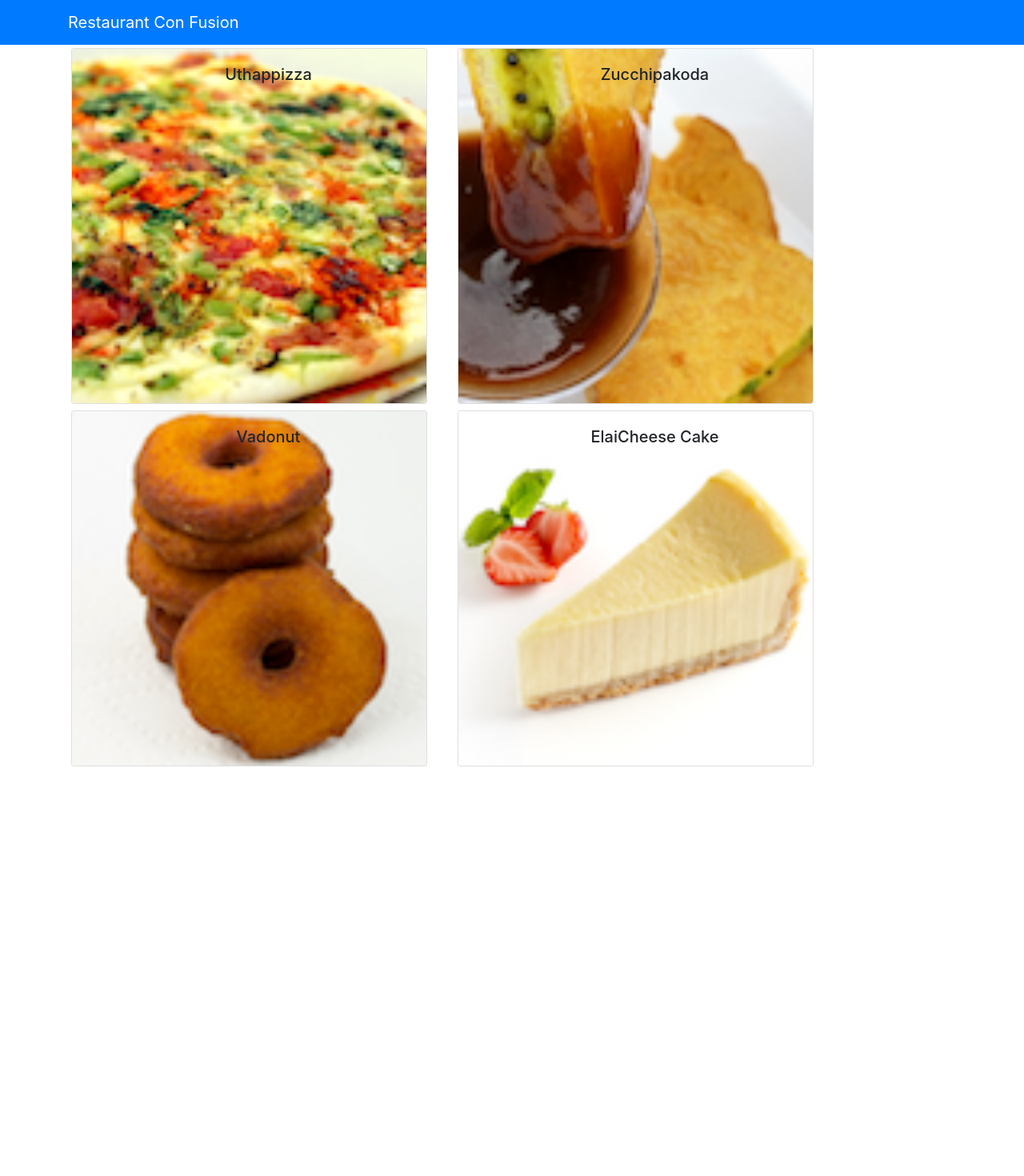
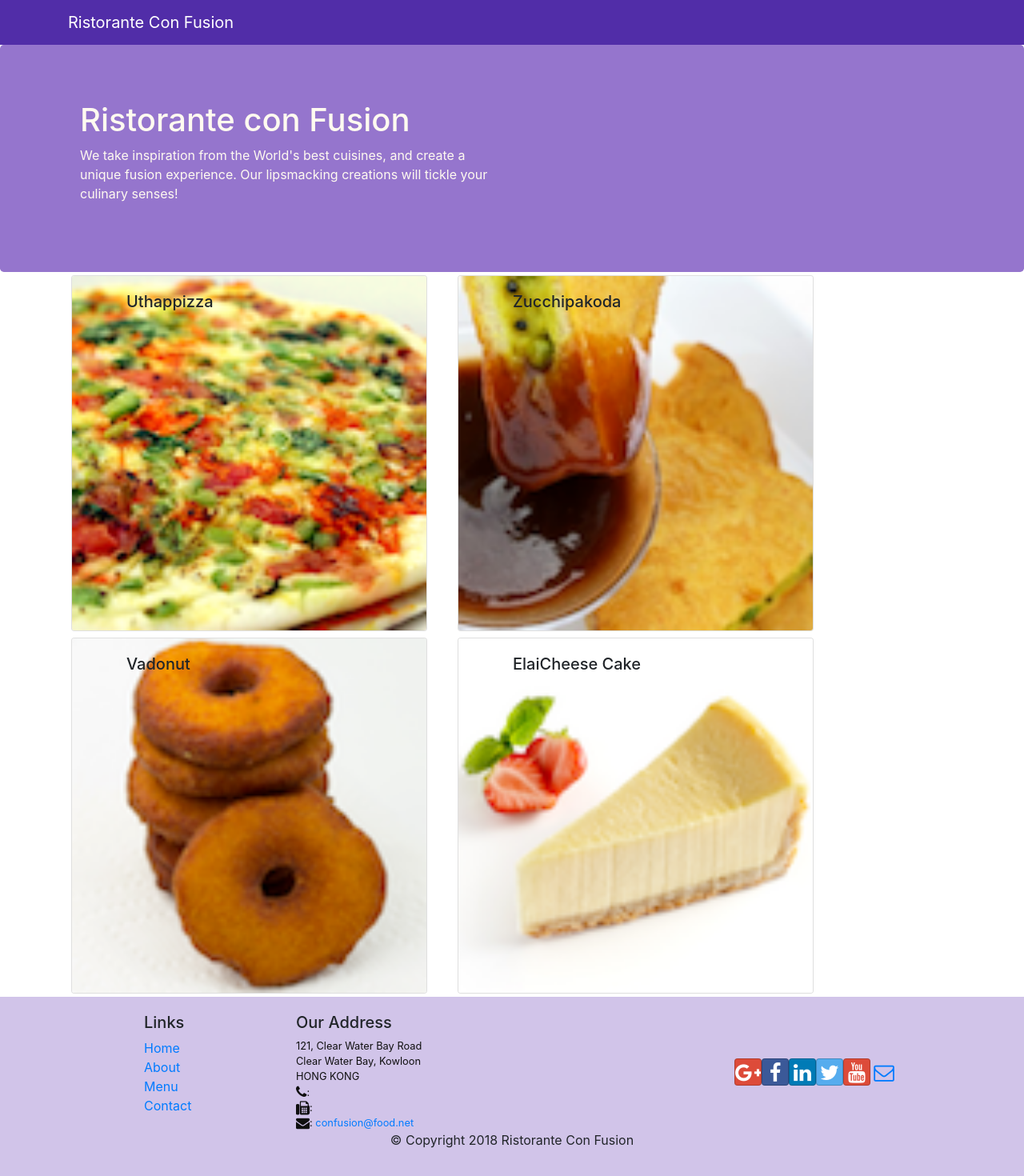
Before and after one commit to chuongtruong/Modular-2_React, a React (Create React App) app: page /contactus in a window 1280 px wide. Shown: the top 1470 px of the page at 80% size. Before the commit the page ends 962 px from the top, so only its background shows below. Built offline with nearby package versions, Linux system fonts and the light colour scheme.

Commit message:
add header and footer

```diff
--- a/package.json
+++ b/package.json
@@ -7,6 +7,8 @@
     "@testing-library/react": "^11.1.0",
     "@testing-library/user-event": "^12.1.10",
     "bootstrap": "4.0.0",
+    "bootstrap-social": "5.1.1",
+    "font-awesome": "4.7.0",
     "react": "^17.0.1",
     "react-dom": "^17.0.1",
     "react-popper": "0.9.2",
--- a/src/App.css
+++ b/src/App.css
@@ -1,38 +1,33 @@
-.App {
-  text-align: center;
+.row-header{
+  margin:0px auto;
+  padding:0px auto;
 }
 
-.App-logo {
-  height: 40vmin;
-  pointer-events: none;
+.row-content {
+  margin:0px auto;
+  padding: 50px 0px 50px 0px;
+  border-bottom: 1px ridge;
+  min-height:400px;
 }
 
-@media (prefers-reduced-motion: no-preference) {
-  .App-logo {
-    animation: App-logo-spin infinite 20s linear;
-  }
+.footer{
+  background-color: #D1C4E9;
+  margin:0px auto;
+  padding: 20px 0px 20px 0px;
+}
+.jumbotron {
+  padding:70px 30px 70px 30px;
+  margin:0px auto;
+  background: #9575CD ;
+  color:floralwhite;
 }
 
-.App-header {
-  background-color: #282c34;
-  min-height: 100vh;
-  display: flex;
-  flex-direction: column;
-  align-items: center;
-  justify-content: center;
-  font-size: calc(10px + 2vmin);
-  color: white;
+address{
+  font-size:80%;
+  margin:0px;
+  color:#0f0f0f;
 }
 
-.App-link {
-  color: #61dafb;
+.navbar-dark {
+  background-color: #512DA8;
 }
-
-@keyframes App-logo-spin {
-  from {
-    transform: rotate(0deg);
-  }
-  to {
-    transform: rotate(360deg);
-  }
-}
--- /dev/null
+++ b/src/components/FooterComponent.js
@@ -0,0 +1,50 @@
+import React from 'react';
+
+function Footer(props) {
+    return(
+    <div className="footer">
+        <div className="container">
+            <div className="row justify-content-center">
+                <div className="col-4 offset-1 col-sm-2">
+                    <h5>Links</h5>
+                    <ul className="list-unstyled">
+                        <li><a href="#">Home</a></li>
+                        <li><a href="#">About</a></li>
+                        <li><a href="#">Menu</a></li>
+                        <li><a href="contactus.html">Contact</a></li>
+                    </ul>
+                </div>
+                <div className="col-7 col-sm-5">
+                    <h5>Our Address</h5>
+                    <address>
+		              121, Clear Water Bay Road<br />
+		              Clear Water Bay, Kowloon<br />
+		              HONG KONG<br />
+		              <i className="fa fa-phone fa-lg"></i>:<br />
+		              <i className="fa fa-fax fa-lg"></i>:<br />
+		              <i className="fa fa-envelope fa-lg"></i>: <a href="">
+                         confusion@food.net</a>
+                    </address>
+                </div>
+                <div className="col-12 col-sm-4 align-self-center">
+                    <div className="text-center">
+                        <a className="btn btn-social-icon btn-google" href="http://google.com/+"><i className="fa fa-google-plus"></i></a>
+                        <a className="btn btn-social-icon btn-facebook" href="http://www.facebook.com/profile.php?id="><i className="fa fa-facebook"></i></a>
+                        <a className="btn btn-social-icon btn-linkedin" href="http://www.linkedin.com/in/"><i className="fa fa-linkedin"></i></a>
+                        <a className="btn btn-social-icon btn-twitter" href="http://twitter.com/"><i className="fa fa-twitter"></i></a>
+                        <a className="btn btn-social-icon btn-google" href="http://youtube.com/"><i className="fa fa-youtube"></i></a>
+                        <a className="btn btn-social-icon" href="mailto:"><i className="fa fa-envelope-o"></i></a>
+                    </div>
+                </div>
+            </div>
+            <div className="row justify-content-center">
+                <div className="col-auto">
+                    <p>© Copyright 2018 Ristorante Con Fusion</p>
+                </div>
+            </div>
+        </div>
+    </div>
+    )
+}
+
+export default Footer;
--- /dev/null
+++ b/src/components/HeaderComponent.js
@@ -0,0 +1,28 @@
+import React, { Component } from 'react';
+import { Navbar, NavbarBrand, Jumbotron } from 'reactstrap';
+
+class Header extends Component {
+  render() {
+    return(
+    <React.Fragment>
+      <Navbar dark>
+        <div className="container">
+            <NavbarBrand href="/">Ristorante Con Fusion</NavbarBrand>
+        </div>
+      </Navbar>
+      <Jumbotron>
+           <div className="container">
+               <div className="row row-header">
+                   <div className="col-12 col-sm-6">
+                       <h1>Ristorante con Fusion</h1>
+                       <p>We take inspiration from the World's best cuisines, and create a unique fusion experience. Our lipsmacking creations will tickle your culinary senses!</p>
+                   </div>
+               </div>
+           </div>
+       </Jumbotron>
+    </React.Fragment>
+    );
+  }
+}
+
+export default Header;
--- a/src/components/MainComponent.js
+++ b/src/components/MainComponent.js
@@ -1,8 +1,9 @@
 import React, { Component } from 'react';
-import { Navbar, NavbarBrand } from 'reactstrap';
 import Menu from './MenuComponent'
 import DishDetail from './DishdetailComponent';
 import { DISHES } from "../shared/dishes";
+import Header from './HeaderComponent';
+import Footer from './FooterComponent';
 
 class Main extends Component {
     constructor(props) {
@@ -20,13 +21,10 @@
     render() {
         return (
             <div className="App">
-                <Navbar dark color="primary">
-                    <div className="container">
-                        <NavbarBrand href="/">Restaurant Con Fusion</NavbarBrand>
-                    </div>
-                </Navbar>
+                <Header/>
                 <Menu dishes={this.state.dishes} onClick={(dishId) => this.onDishSelect(dishId)} />
                 <DishDetail dish={this.state.dishes.filter((dish) => dish.id === this.state.selectedDish)[0]} />
+                <Footer/>
             </div>
         );
     }
--- a/src/components/MenuComponent.js
+++ b/src/components/MenuComponent.js
@@ -1,6 +1,7 @@
 import React from 'react';
 import { Card, CardImg, CardImgOverlay, CardText, CardBody, CardTitle } from 'reactstrap';
 
+//one way to declare a functional component
 function RenderMenuItem({ dish, onClick }) {
     return (
         <Card onClick={() => onClick(dish.id)}>
--- a/src/index.js
+++ b/src/index.js
@@ -1,6 +1,8 @@
 import React from 'react';
 import ReactDOM from 'react-dom';
 import 'bootstrap/dist/css/bootstrap.min.css';
+import 'font-awesome/css/font-awesome.min.css';
+import 'bootstrap-social/bootstrap-social.css'
 import './index.css';
 import App from './App';
 import reportWebVitals from './reportWebVitals';
```
Also changed, not shown: 2 other files (tests, documents, lock files or other folders).
